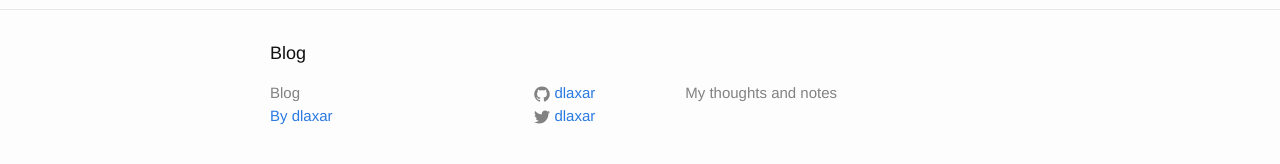
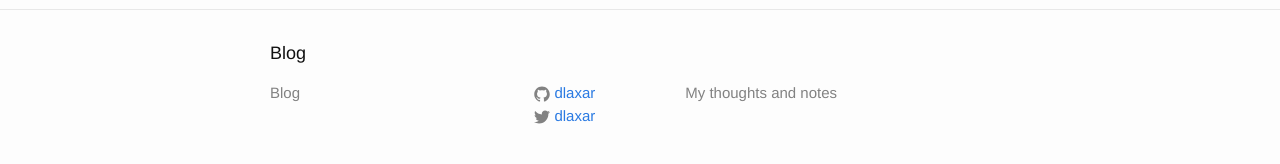
Before and after one commit to dlaxar/blog, a Jekyll site: the page built from _posts/2016-05-05-vrm-box-on-el-capitan.markdown, in a window 1280 px wide. Shown: the part 533-697 px from the top of the page. Built offline with Jekyll 4.4.1, drawn with Linux system fonts in a browser that asks for light colours.

Commit message:
remove wrong email address

```diff
--- a/_config.yml
+++ b/_config.yml
@@ -7,7 +7,6 @@
 
 # Site settings
 title: Blog
-email: By dlaxar
 description: > # this means to ignore newlines until "baseurl:"
   My thoughts and notes
 baseurl: "" # the subpath of your site, e.g. /blog
--- a/_includes/footer.html
+++ b/_includes/footer.html
@@ -8,7 +8,6 @@
       <div class="footer-col footer-col-1">
         <ul class="contact-list">
           <li>{{ site.title }}</li>
-          <li><a href="mailto:{{ site.email }}">{{ site.email }}</a></li>
         </ul>
       </div>
 
```
